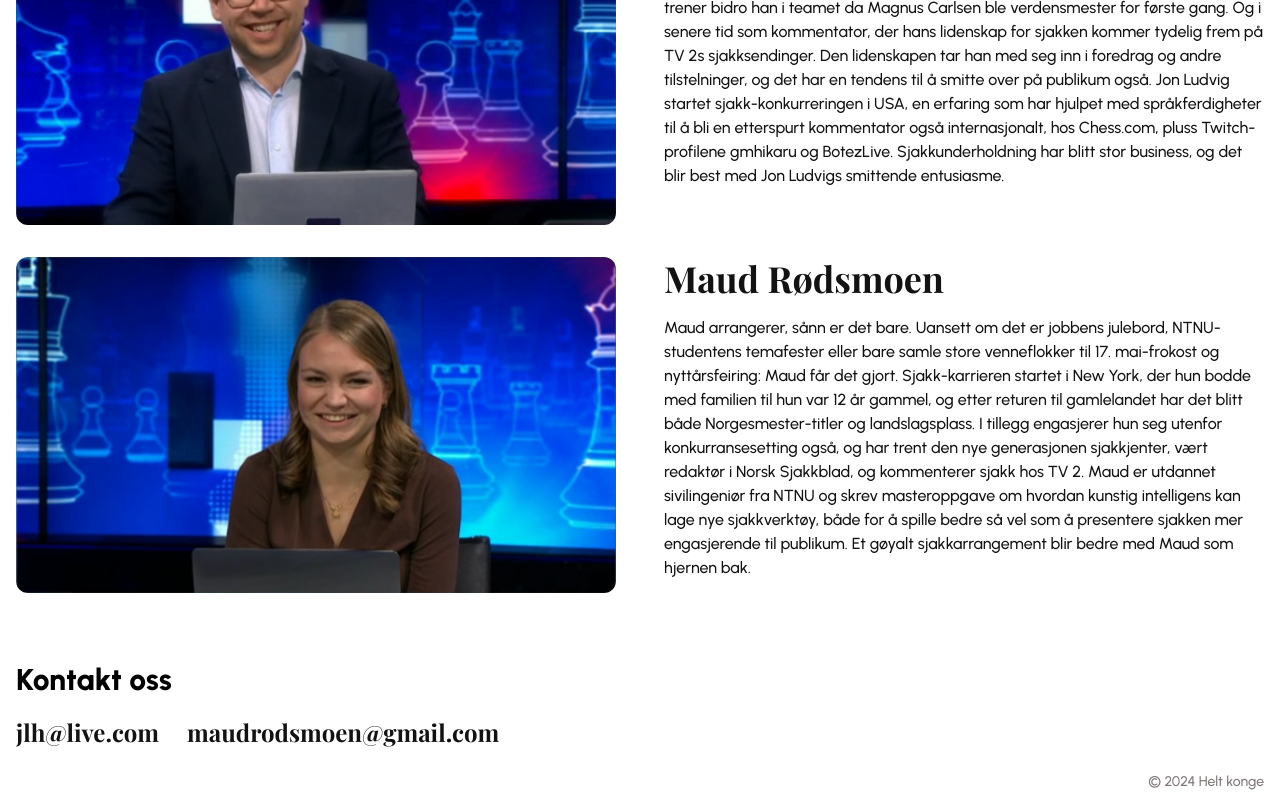
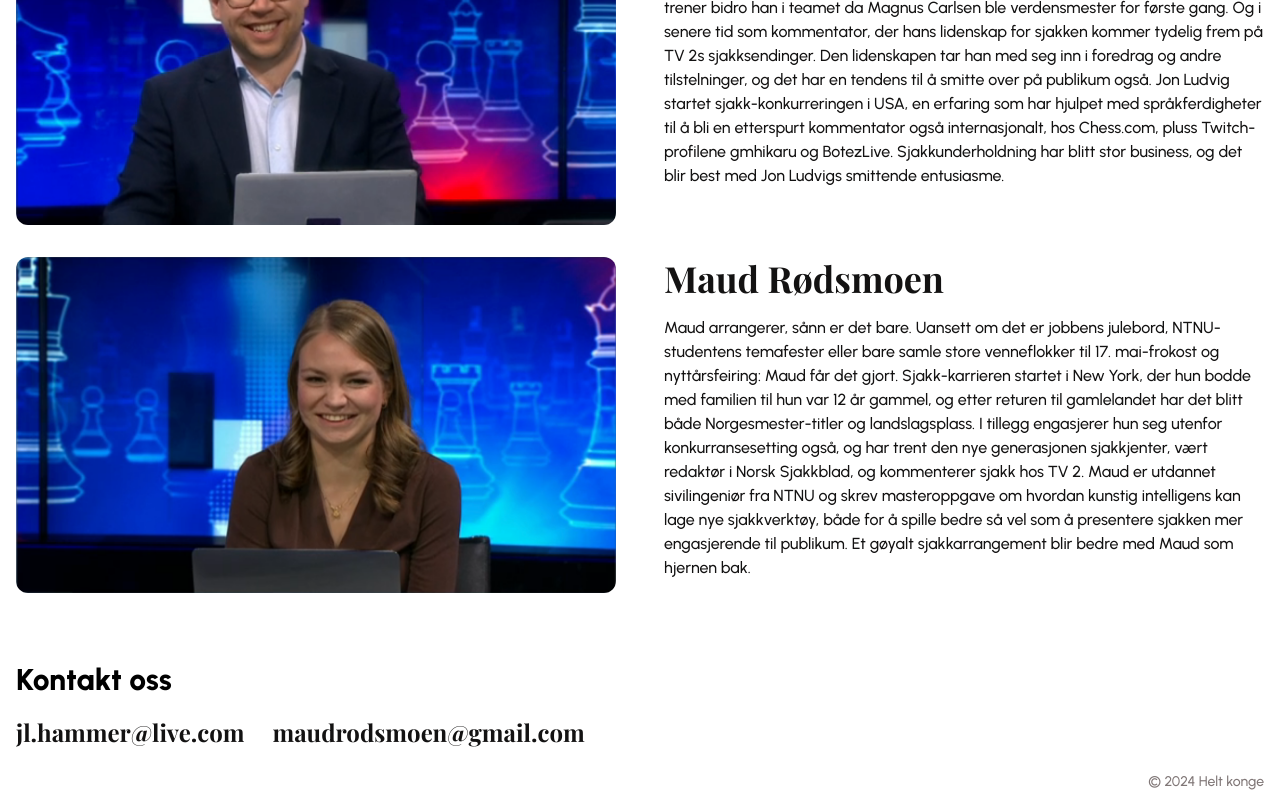
Before and after one commit to ErikBoee/multiplayer-chess, a React (Vite) app in the folder multiplayer-chess/: page / in a window 1280 px wide. Shown: the part 2257-3057 px from the top of the page. Built offline with nearby package versions, Linux system fonts and the light colour scheme.

Commit message:
Update Footer.tsx

```diff
--- a/multiplayer-chess/src/HomePage/shared/footer/Footer.tsx
+++ b/multiplayer-chess/src/HomePage/shared/footer/Footer.tsx
@@ -19,7 +19,7 @@ export const Footer: FC = () => {
       <PageHeader label="Kontakt oss" />
       <Flex pb="2" gap="7" overflow="hidden" alignItems="center">
         <Heading {...headerStyles} fontSize="2xl">
-          jlh@live.com
+          jl.hammer@live.com
         </Heading>
         <Heading {...headerStyles} fontSize="2xl">
           maudrodsmoen@gmail.com
```
